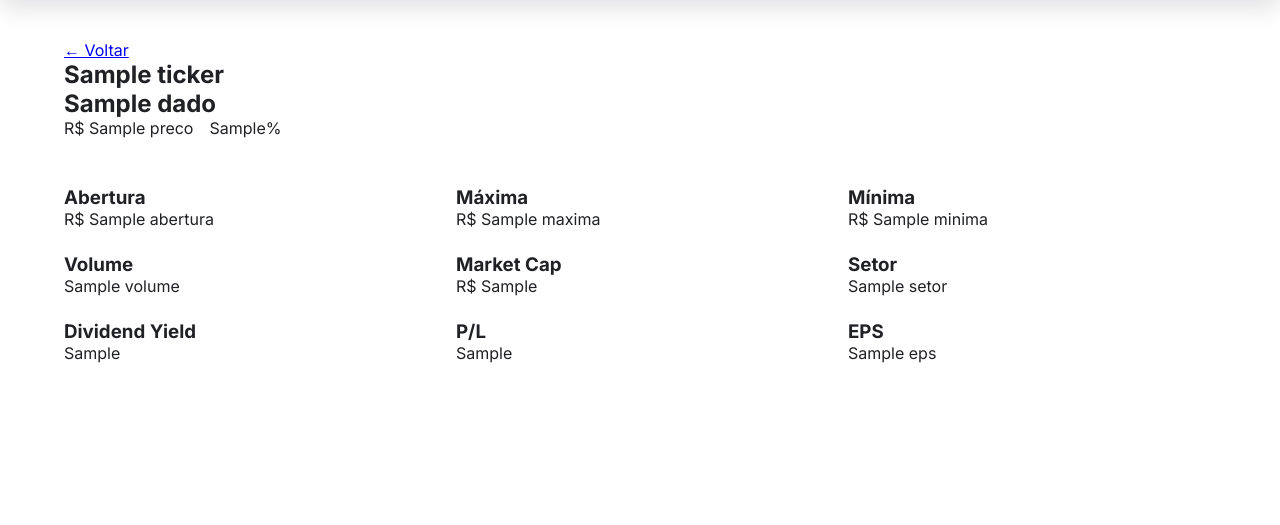
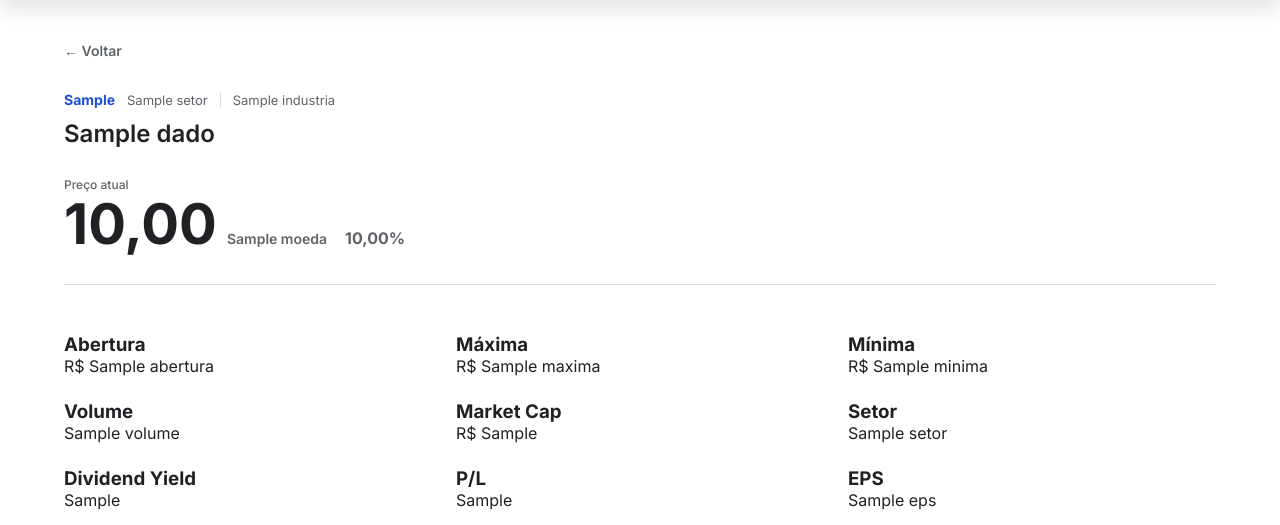
Before and after one commit to Peternovak2/money_app, a FastAPI app: template app/templates/ativo.html in a window 1280 px wide. Shown: the part 73-598 px from the top of the page. Run offline with FastAPI, Linux system fonts and the light colour scheme; the template is opened without the code that fills it: most values are stand-ins (such as "Sample title", 1, 10 or a date in 2020).

Commit message:
refactor: remove favoritos e melhora header de ativo

```diff
--- a/app/static/css/style.css
+++ b/app/static/css/style.css
@@ -46,12 +46,124 @@ body {
   margin-bottom: 48px;
 }
 
+.voltar {
+  display: inline-flex;
+  align-items: center;
+  margin-bottom: 32px;
+  color: var(--text-secondary);
+  font-size: 0.875rem;
+  font-weight: 600;
+  text-decoration: none;
+  transition: color 0.2s ease;
+}
+
+.voltar:hover {
+  color: var(--text-primary);
+}
+
+.ativo-header {
+  display: flex;
+  padding-bottom: 32px;
+  border-bottom: 1px solid var(--border);
+}
+
+.ativo-conteudo {
+  min-width: 0;
+}
+
+.ativo-metadados {
+  display: flex;
+  flex-wrap: wrap;
+  align-items: center;
+  gap: 8px 12px;
+  margin-bottom: 10px;
+}
+
+.ticker {
+  color: #1d4ed8;
+  font-size: 0.875rem;
+  font-weight: 700;
+}
+
+.ativo-classificacao {
+  color: var(--text-secondary);
+  font-size: 0.8125rem;
+}
+
+.ativo-classificacao + .ativo-classificacao {
+  padding-left: 12px;
+  border-left: 1px solid var(--border);
+}
+
+.empresa {
+  max-width: 760px;
+  color: var(--text-primary);
+  font-size: 1.5rem;
+  font-weight: 600;
+  line-height: 1.3;
+}
+
+.preco-label {
+  margin-top: 28px;
+  margin-bottom: 4px;
+  color: var(--text-secondary);
+  font-size: 0.75rem;
+  font-weight: 500;
+}
+
 .preco {
   display: flex;
+  flex-wrap: wrap;
+  align-items: baseline;
+  gap: 6px 10px;
+}
 
-  align-items: center;
+.valor {
+  color: var(--text-primary);
+  font-size: 3.5rem;
+  font-weight: 700;
+  line-height: 1;
+}
 
-  gap: 16px;
+.valor--indisponivel {
+  color: var(--text-secondary);
+}
+
+.moeda {
+  margin-right: 8px;
+  color: var(--text-secondary);
+  font-size: 0.875rem;
+  font-weight: 600;
+}
+
+.variacao_dia {
+  font-size: 1rem;
+  font-weight: 700;
+  white-space: nowrap;
+}
+
+.variacao_dia--positiva {
+  color: #087f5b;
+}
+
+.variacao_dia--negativa {
+  color: #c92a2a;
+}
+
+.variacao_dia--neutra {
+  color: var(--text-secondary);
+}
+
+.sr-only {
+  position: absolute;
+  width: 1px;
+  height: 1px;
+  padding: 0;
+  margin: -1px;
+  overflow: hidden;
+  clip: rect(0, 0, 0, 0);
+  white-space: nowrap;
+  border: 0;
 }
 
 .cards {
@@ -60,6 +172,47 @@ body {
   grid-template-columns: repeat(3, 1fr);
 
   gap: 24px;
+}
+
+@media (max-width: 900px) {
+  .cards {
+    grid-template-columns: repeat(2, minmax(0, 1fr));
+  }
+}
+
+@media (max-width: 640px) {
+  .ativo-page {
+    padding: 28px 16px 64px;
+  }
+
+  .ativo-resumo {
+    margin-bottom: 36px;
+  }
+
+  .voltar {
+    margin-bottom: 24px;
+  }
+
+  .ativo-header {
+    padding-bottom: 24px;
+  }
+
+  .empresa {
+    font-size: 1.25rem;
+  }
+
+  .preco-label {
+    margin-top: 22px;
+  }
+
+  .valor {
+    font-size: 2.75rem;
+  }
+
+  .cards {
+    grid-template-columns: 1fr;
+    gap: 16px;
+  }
 }
 
 /* Exemplos populares */
--- a/app/templates/ativo.html
+++ b/app/templates/ativo.html
@@ -11,7 +11,7 @@
       href="https://fonts.googleapis.com/css2?family=Inter:wght@300;400;500;600;700&display=swap"
       rel="stylesheet"
     />
-    <title>Dados do Ativo</title>
+    <title>{{ ticker_exibicao }} | Money App</title>
   </head>
   <body>
     <header class="header">
@@ -38,37 +38,65 @@
     </header>
 
     <main class="ativo-page">
-      <section class="ativo-resumo">
-        <a href="/" class="voltar">← Voltar</a>
+      <section class="ativo-resumo" aria-labelledby="ativo-nome">
+        <a href="/" class="voltar">&larr; Voltar</a>
 
-        <h1 class="ticker">{{ dados.ticker }}</h1>
+        <div class="ativo-header">
+          <div class="ativo-conteudo">
+            <div class="ativo-metadados">
+              <span class="ticker">{{ ticker_exibicao }}</span>
 
-        <h2 class="empresa">{{ dados.nome }}</h2>
+              {% if dados.setor %}
+                <span class="ativo-classificacao">{{ dados.setor }}</span>
+              {% endif %}
 
-        <div class="preco">
-          <span class="valor">R$ {{ dados.preco }}</span>
-          <span class="variacao_dia">{{ dados.variacao_dia }}%</span>
+              {% if dados.industria and dados.industria != dados.setor %}
+                <span class="ativo-classificacao">{{ dados.industria }}</span>
+              {% endif %}
+            </div>
+
+            <h1 id="ativo-nome" class="empresa">
+              {{ dados.nome or ticker_exibicao }}
+            </h1>
+
+            <p class="preco-label">Preço atual</p>
+            <div class="preco">
+              {% if dados.preco is not none %}
+                <span class="valor">
+                  {{ "%.2f"|format(dados.preco)|replace(".", ",") }}
+                </span>
+                {% if dados.moeda %}
+                  <span class="moeda">{{ dados.moeda }}</span>
+                {% endif %}
+              {% else %}
+                <span class="valor valor--indisponivel">&mdash;</span>
+              {% endif %}
+
+              {% if dados.variacao_dia is not none %}
+                {% if dados.variacao_dia > 0 %}
+                  {% set variacao_classe = "variacao_dia--positiva" %}
+                  {% set variacao_sinal = "+" %}
+                {% elif dados.variacao_dia < 0 %}
+                  {% set variacao_classe = "variacao_dia--negativa" %}
+                  {% set variacao_sinal = "" %}
+                {% else %}
+                  {% set variacao_classe = "variacao_dia--neutra" %}
+                  {% set variacao_sinal = "" %}
+                {% endif %}
+
+                <span class="variacao_dia {{ variacao_classe }}">
+                  <span class="sr-only">Variação diária:</span>
+                  {{ variacao_sinal }}{{ "%.2f"|format(dados.variacao_dia)|replace(".", ",") }}%
+                </span>
+              {% else %}
+                <span class="variacao_dia variacao_dia--neutra">
+                  Variação indisponível
+                </span>
+              {% endif %}
+            </div>
+          </div>
+
         </div>
-
-        {% if favoritavel %}
-          {% if usuario %}
-            {% if favoritado %}
-              <form method="POST" action="/ativo/{{ ticker_canonico }}/desfavoritar" class="favorito-form">
-                <button type="submit" class="btn-favorito btn-favorito--remover">
-                  Remover dos favoritos
-                </button>
-              </form>
-            {% else %}
-              <form method="POST" action="/ativo/{{ ticker_canonico }}/favoritar" class="favorito-form">
-                <button type="submit" class="btn-favorito">Salvar ativo</button>
-              </form>
-            {% endif %}
-          {% else %}
-            <p class="favorito-login">
-              <a href="/login">Entre para salvar este ativo</a>
-            </p>
-          {% endif %}
-        {% endif %}
       </section>
       <section class="cards">
         <article class="card">
--- a/app/templates/cadastro.html
+++ b/app/templates/cadastro.html
@@ -26,7 +26,7 @@
     <main class="auth-page">
       <div class="auth-card">
         <h1 class="auth-titulo">Criar conta</h1>
-        <p class="auth-subtitulo">Acompanhe seus ativos favoritos da B3.</p>
+        <p class="auth-subtitulo">Consulte dados de ativos da B3.</p>
 
         {% if erro %}
         <div class="auth-erro" role="alert">{{ erro }}</div>
```
Also changed, not shown: app/database.py (+1 -14 lines), app/routes/ativos.py (+5 -55 lines), app/services/favoritos.py (deleted, +0 -48 lines), app/static/css/components.css (+0 -40 lines), docs/ui-references/tradingview-asset-page.md (added, +290 -0 lines).
